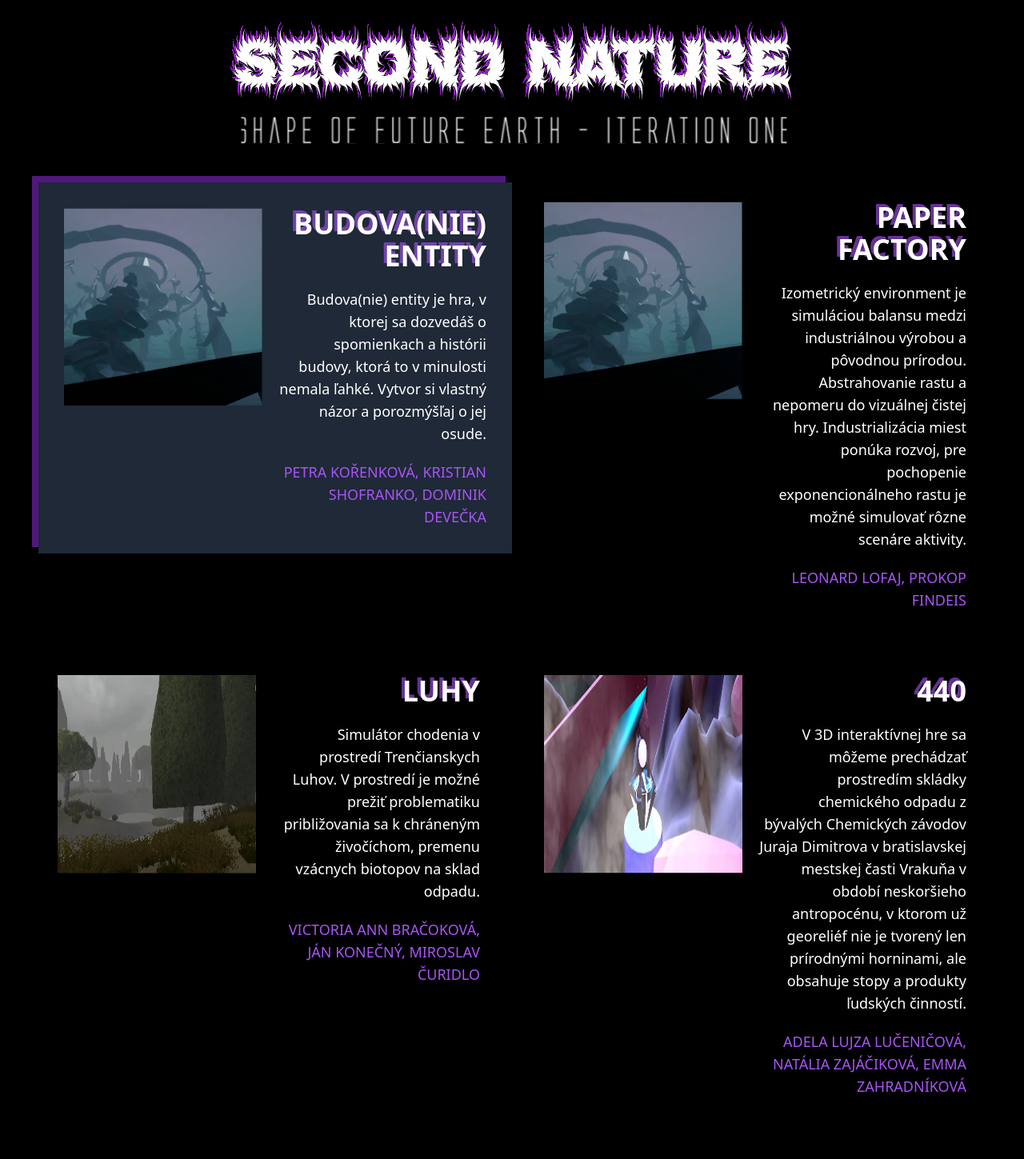
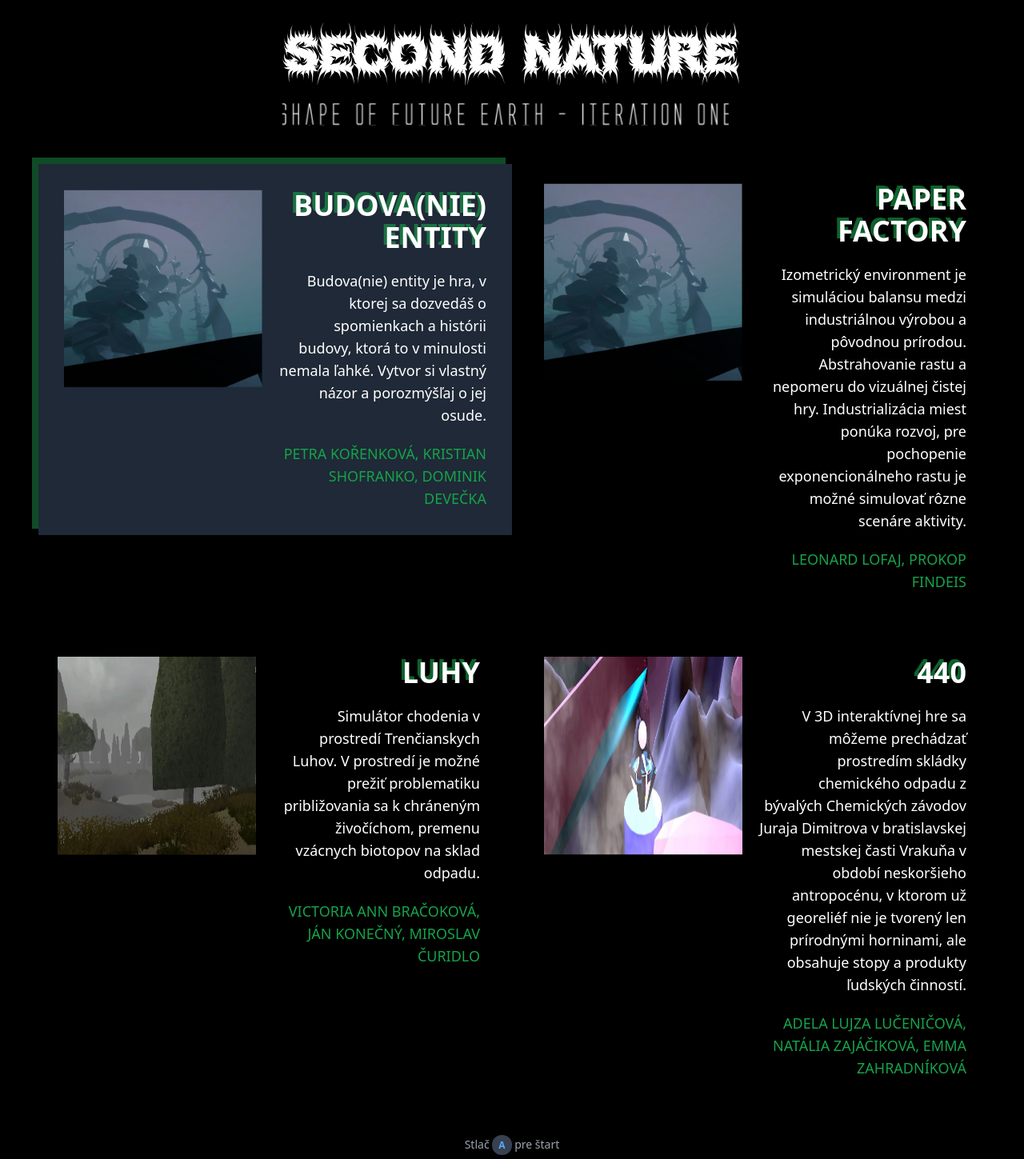
Before and after one commit to igor-kamil/second-nature-dashboard, a Vue app: page / in a window 1280 px wide. Shown: the whole page at 80% size. Built offline with nearby package versions, Linux system fonts and the light colour scheme.

Commit message:
replace logo + set green color

```diff
--- a/src/App.vue
+++ b/src/App.vue
@@ -1,13 +1,13 @@
 <template>
   <img
-    alt="Vue logo"
+    alt="Second Nature"
     src="./assets/logo.svg"
-    class="mx-auto mt-4 2xl:mt-8 2xl:mb-2"
+    class="mx-auto mt-4 2xl:mt-8 2xl:mb-2 w-[36rem]"
   />
 
-  <div class="grid grid-cols-2 gap-4 p-10 2xl:px-24 2xl:gap-8 mt-auto">
+  <div class="grid grid-cols-2 gap-4 p-10 2xl:px-24 2xl:gap-10 mt-auto">
     <div v-for="(game, index) in games" :key="game.name">
-      <div class="bg-purple-800/75">
+      <div class="bg-green-800/75">
         <GameItem
           :name="game.name"
           :imageSrc="game.imageSrc"
@@ -20,6 +20,10 @@
         </GameItem>
       </div>
     </div>
+  </div>
+
+  <div class="mx-auto text-center text-gray-400 pb-2 text-sm">
+    Stlač <span class="bg-gray-700 rounded-xl text-blue-400 px-2 py-1 text-xs font-bold">A</span> pre štart
   </div>
 </template>
 
--- a/src/assets/tailwind.css
+++ b/src/assets/tailwind.css
@@ -6,9 +6,9 @@
 
 @layer utilities {
     .text-shadow {
-        text-shadow: -4px -4px 0px rgb(168 85 247 / 60%);
+        text-shadow: -4px -4px 0px rgb(22 163 74 / 60%);
     }
     .box-shadow {
-        box-shadow: -8px -8px 0px rgb(168 85 247 / 60%);
+        box-shadow: -8px -8px 0px rgb(22 163 74 / 60%);
     }
 }
--- a/src/components/GameItem.vue
+++ b/src/components/GameItem.vue
@@ -16,7 +16,7 @@
       <p class="text-white py-5 pl-1">
         <slot></slot>
       </p>
-      <div class="text-purple-500 pl-1 uppercase">
+      <div class="text-green-600 pl-1 uppercase">
         {{ props.authors }}
       </div>
     </div>
```
Also changed, not shown: src/assets/logo.svg.
